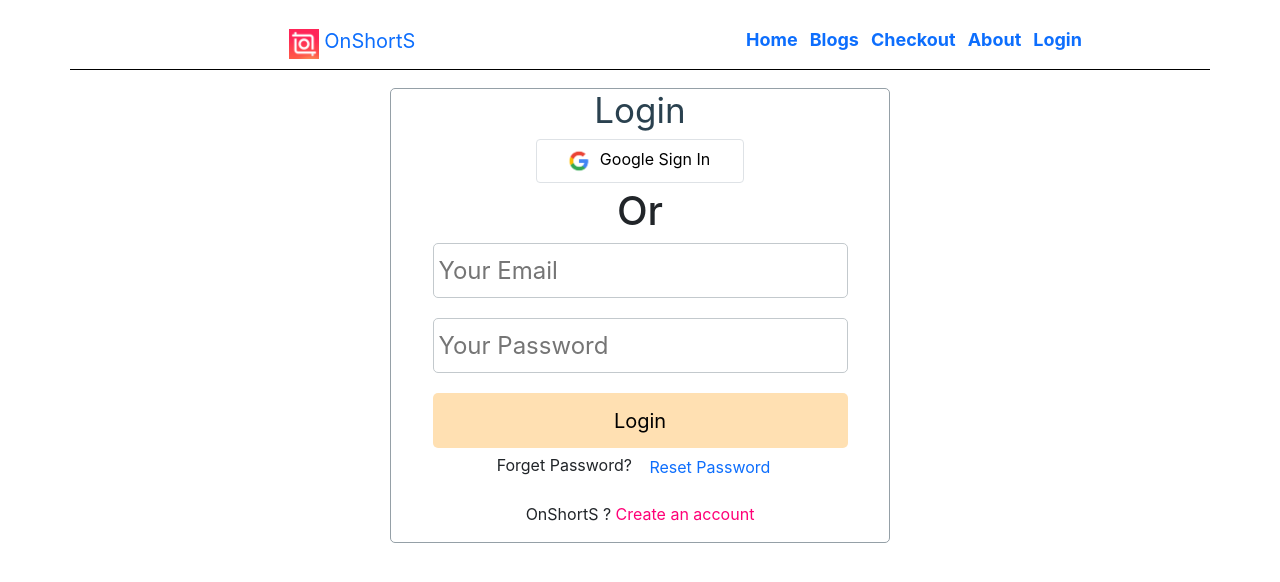
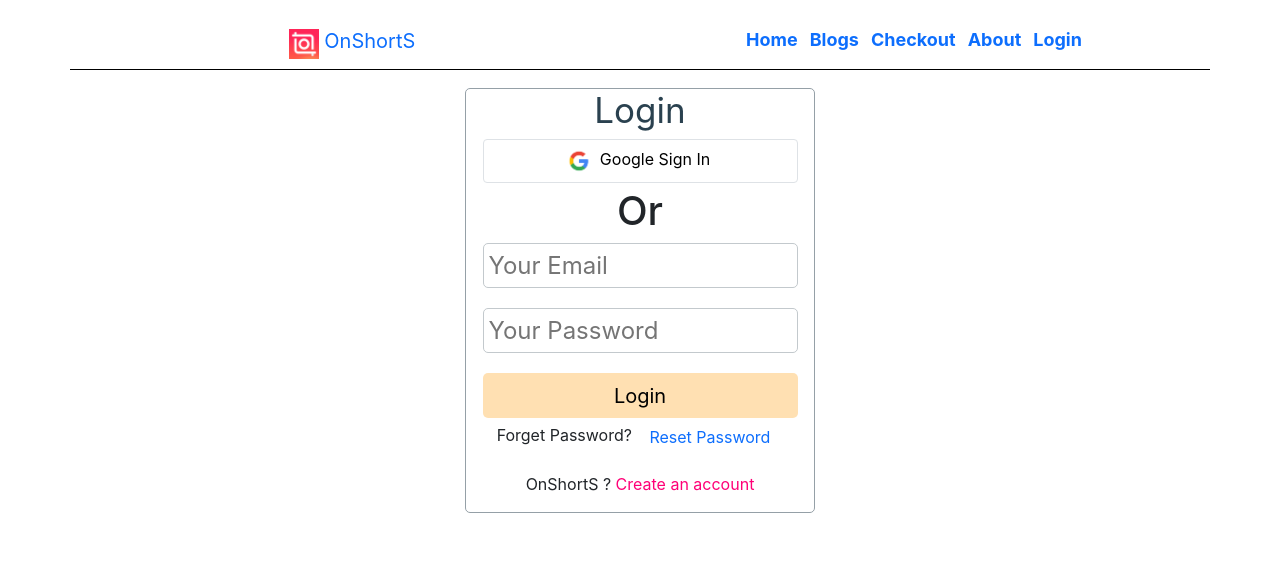
Before and after one commit to shohidmax/firebase_auth, a React (Create React App) app: page /Login in a window 1280 px wide. Shown: the top 582 px of the page. Built offline with nearby package versions, Linux system fonts and the light colour scheme; no server answers.

Commit message:
login empliment

```diff
--- a/src/component/Login/GoogleSignin.js
+++ b/src/component/Login/GoogleSignin.js
@@ -33,7 +33,7 @@ const GoogleSignin = () => {
   }
 
   return (
-    <div className=" btn bg-succes w-50 mx-auto border">
+    <div className=" btn bg-succes w-100 mx-auto border">
       <img style={{ width: "30px" }} src={logo} alt="" />
       <button
         onClick={() => signInWithGoogle()}
--- a/src/component/Login/Login.css
+++ b/src/component/Login/Login.css
@@ -1,5 +1,5 @@
 .form-container {
-    width: 500px;
+    width: 350px;
     margin: 0 auto;
     border: 1px solid #95A0A7;
     box-sizing: border-box;
@@ -24,8 +24,8 @@
 }
 
 .input-group input {
-    width: 415px;
-    height: 55px;
+    width: 315px;
+    height: 45px;
     border: 1px solid #c3c9cd;
     box-sizing: border-box;
     border-radius: 5px;
@@ -34,8 +34,8 @@
 }
 
 .form-submit{
-    width: 415px;
-    height: 55px;
+    width: 315px;
+    height: 45px;
     background-color: rgba(255, 153, 0, 0.3);
     border-radius: 5px;
     border: none;
```
